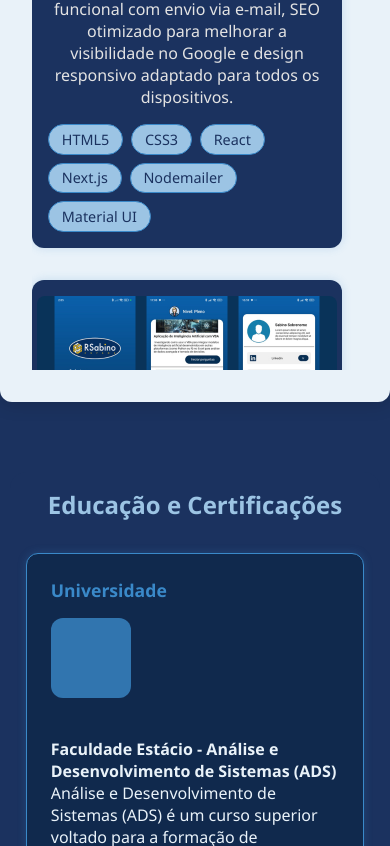
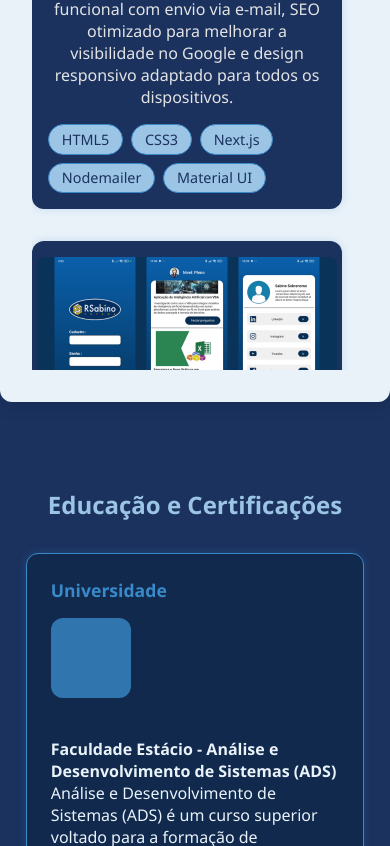
Before and after one commit to Jhonatasdevup/Jhonatasdev, a Next.js app: page / in a window 390 px wide. Shown: the part 6918-7764 px from the top of the page. Built offline with nearby package versions, Linux system fonts and the light colour scheme; some icons are missing.

Commit message:
Atualiza seção de serviços e melhora layout responsivo

```diff
--- a/src/components/MyProjects/index.tsx
+++ b/src/components/MyProjects/index.tsx
@@ -12,7 +12,7 @@ const projetosData = [
     titulo: 'Site Institucional KSERVICE',
     descricao:
       'Desenvolvimento de uma landing page institucional para a KSERVICE, empresa de assistência técnica especializada em linha branca. O site inclui um formulário de contato funcional com envio via e-mail, SEO otimizado para melhorar a visibilidade no Google e design responsivo adaptado para todos os dispositivos.',
-    tecnologias: ['HTML5', 'CSS3', 'React', 'Next.js', 'Nodemailer', 'Material UI']
+    tecnologias: ['HTML5', 'CSS3', 'Next.js', 'Nodemailer', 'Material UI']
   },
   {
     id: 2,
@@ -30,7 +30,16 @@ const projetosData = [
     titulo: "Site Institucional e Catálogo ALMIG Epi's",
     descricao:
       'Criação do site institucional da ALMIG, loja especializada em EPI’s, abrasivos e ferramentas. O projeto inclui catálogo virtual de produtos com navegação intuitiva, carrossel de imagens, formulário de contato integrado e layout responsivo. Ideal para reforçar a presença digital da empresa e atrair novos clientes.',
-    tecnologias: ['HTML5', 'CSS3', 'React', 'Next.js', 'Nodemailer', 'Material UI', 'swiper']
+    tecnologias: ['HTML5', 'CSS3', 'Next.js', 'Nodemailer', 'Material UI', 'swiper']
+  },
+  {
+    id: 4,
+    type: 'Web',
+    img: '/projetos/excelcolors.png',
+    titulo: 'Site Institucional Excel Colors',
+    descricao:
+      'Desenvolvimento do site institucional da Excel Colors, empresa especializada em pintura eletrostática e jateamento de peças metálicas. O site destaca os serviços com um design moderno e responsivo, além de apresentar seções explicativas sobre os processos, diferenciais da empresa e um formulário de contato funcional. O conteúdo é otimizado para SEO, reforçando a presença digital da marca e facilitando o alcance de novos clientes.',
+    tecnologias: ['HTML5', 'CSS3', 'Next.js', 'Nodemailer', 'Material UI']
   },
 ];
 
```
Also changed, not shown: public/projetos/excelcolorsprojeto.png (added).
